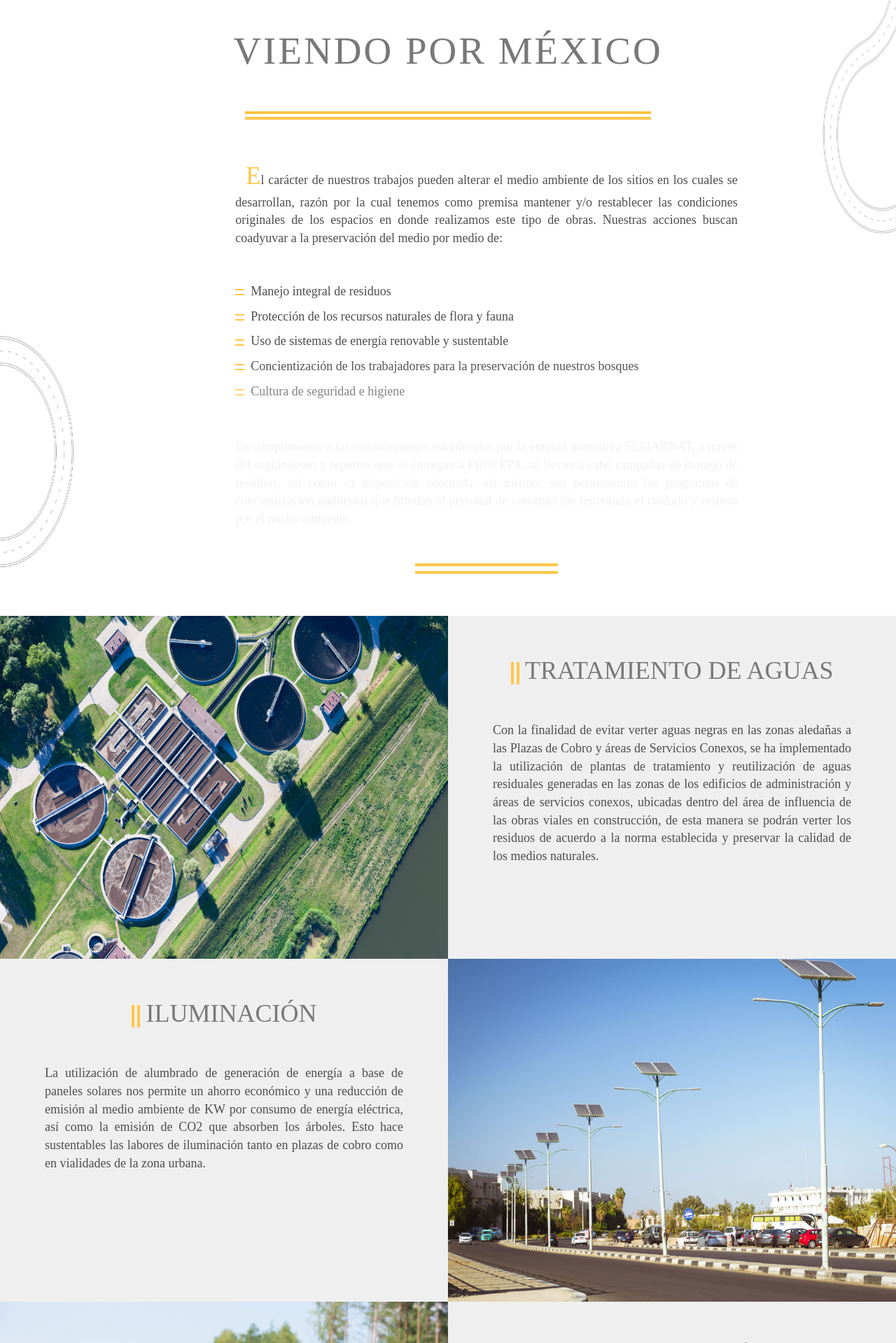
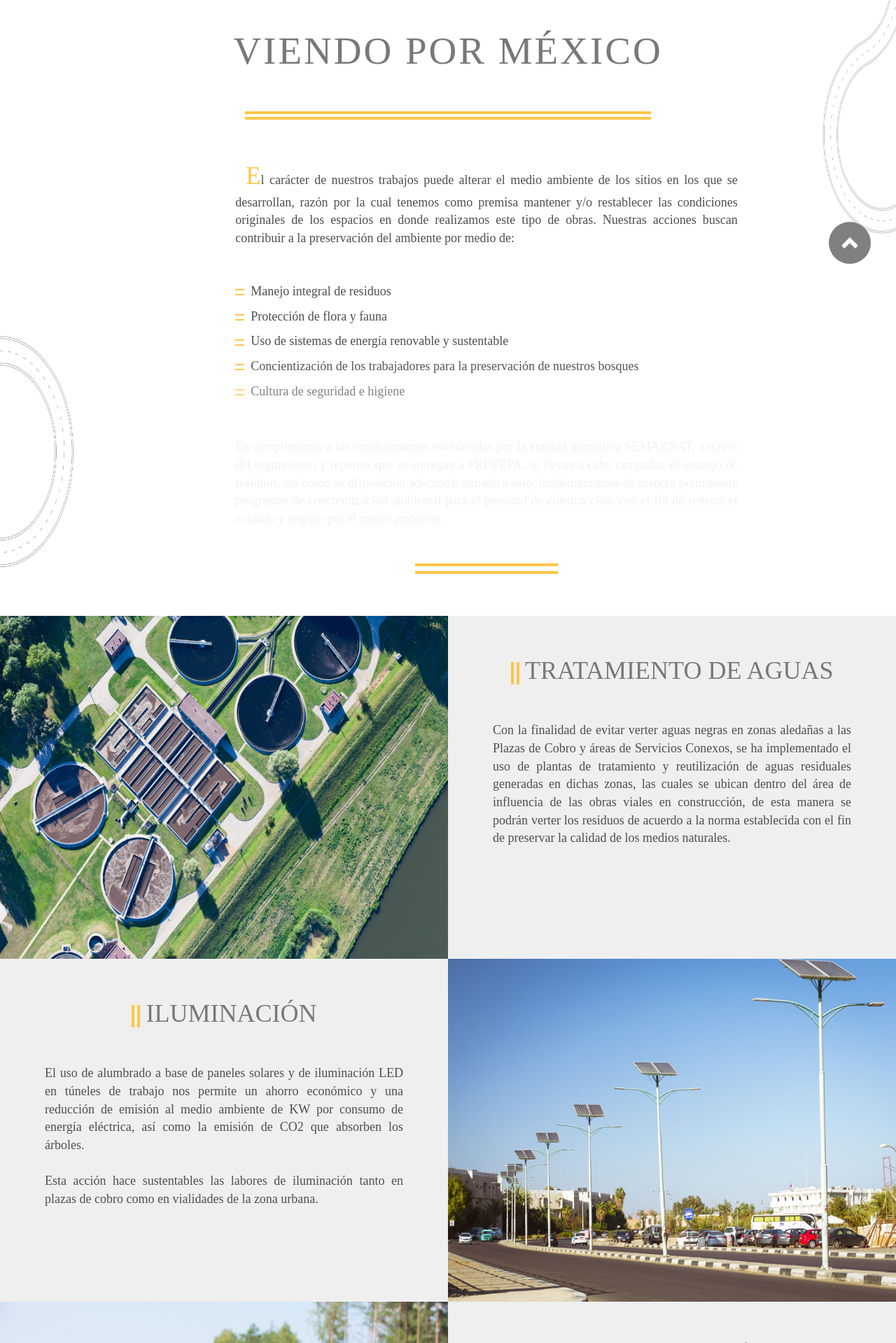
Before and after one commit to jesusrq92/autovan, a PHP site: page /mexico.php in a window 1280 px wide. Shown: the part 344-2263 px from the top of the page at 70% size. Run offline with PHP 8.4, Linux system fonts and the light colour scheme; some libraries are stand-ins or nearby versions; some web fonts are replaced.

Commit message:
flecha con jquery terminada

```diff
--- a/css/estilos.css
+++ b/css/estilos.css
@@ -263,6 +263,16 @@
 	margin-top: 3em;
 }
 
+.listaAutopistaVerde{
+    color: #4f4f4f;
+    text-align: left;
+    margin-top: 0em;
+    margin-right: 12%;
+    margin-left: 12%;
+    padding: 3px;
+    font-size: 18px;
+}
+
 /*CONTACTO ESTILOS*/
 
 .sel {
@@ -327,8 +337,8 @@
 
 .letrasFooterNegro{
     color: white;
-    font-size: 19px;
-    padding-top: .2em;
+    font-size: 17px;
+    padding-top: .4em;
 }
 
 #logoAutovanFooter{
@@ -345,6 +355,7 @@
     transition: .3s;
     text-decoration: none;
     text-align: right;
+    font-size: 17px;
 }
 
 #correo:hover{
@@ -360,24 +371,44 @@
 }
 
 .divFlecha{
-    float: right;
-    display: inline-block;
-    margin-right: 3em;
+   opacity: 0;
+}
+
+.w-toplink.active {
+    bottom: 2.5em;
+    margin-right:.8em;
+}
+.w-toplink {
+    display: block;
+    position: fixed;
+    bottom: -56px;
+    right: 15px;
+    text-align: center;
+    font-size: 34px;
+    line-height: 54px;
+    height: 54px;
+    width: 54px;
+    border-radius: 50%;
+    z-index: 100;
+    outline: none !important;
+    -webkit-transition: background-color 0.3s, box-shadow 0.3s, bottom 0.3s;
+    transition: background-color 0.3s, box-shadow 0.3s, bottom 0.3s;
 }
 
 .divHaus{
     float: right;
+    margin-right: 100px;
     display: inline-block;
 }
 
-#flechitaEstilo{
+#flechita{
     border-radius: 50%;
     background-color: grey;
-    padding: 7px;
+    padding: 18px;
     transition: .3s;
 }
 
-#flechitaEstilo:hover{
+#flechita:hover{
     background-color: #ffc648;
 }
 
@@ -611,6 +642,10 @@
         font-size: 16px;
     }
 
+    .listaAutopistaVerde{
+    font-size: 16px;
+    }
+
     #pista1{
         width: 100% !important;
         height: 100% !important;
@@ -819,6 +854,14 @@
         display: none;
     }
 
+    #flechita{
+        display: none;
+    }
+
+    .divHaus{
+    margin-right: 0px;
+    }
+
     .parrafoObjetivos{
         font-size: 18px;
     }
--- a/footer.html
+++ b/footer.html
@@ -1,28 +1,10 @@
+<div class="divFlecha">
+  <a class="w-toplink active" href="#regreso">
+    <img id="flechita" target="_blank" src="images/up.png" alt="flecha">
+  </a>
+</div>
+
 <footer id="footer">
-    <!-- <div class="row rowAncho">
-      <div class="col-sm-3 colAncho">
-         <div id="footerLeft">
-            <a target="blank" href="http://autovan.mx"><img id="logoAutovanFooter" src="images/logoAutovan.png"></a>
-         </div>
-      </div>
-      <div class="col-sm-3 colAncho">
-          <p id="footerCentro"><br>
-          <a href="#regreso"><button id="botonFooter"><center><img src="images/backIcon.png"></center>&nbsp;&nbsp;&nbsp;Regresar</button></a>
-          </p>
-      </div>
-      <div class="col-sm-3 colAncho">
-          <p id="footerCentro"><br>
-          <a id="correo" target="blank" href="mailto:contacto@autovan.com.mx"><img src="images/email.png">&nbsp;&nbsp;contacto@autovan.com.mx</a>
-          <br>Aviso de Privacidad
-          </p>
-      </div>
-      <div class="col-sm-3 colAncho">
-         <div id="footerRight">
-         <p id="powered">Powered by</p>
-           <a target="_blank" href="http://concepthaus.mx/"><img id="logoPowered" src="images/haus.svg"></a>
-         </div>
-      </div>
-    </div> -->
     <div class="container-fluid anchoContainer">
       <div class="row rowAncho">
 
@@ -48,11 +30,6 @@
                 <img id="logoPowered" src="images/haus.svg">
               </a>
             </div>
-            <div class="divFlecha">
-              <a href="#regreso">
-                <img id="flechitaEstilo" target="_blank" src="images/up.png" alt="flecha">
-              </a>
-            </div>
         </div>
       </div>
     </div>
@@ -66,7 +43,6 @@
        </center>
 </div>
 
-
     <!-- jQuery (necessary for Bootstrap's JavaScript plugins) -->
     <script src="https://ajax.googleapis.com/ajax/libs/jquery/1.11.3/jquery.min.js"></script>
 
--- a/header.html
+++ b/header.html
@@ -23,6 +23,7 @@
     <!-- Pace -->
     <script src="pace/pace.js"></script>
     <link href="pace/themes/yellow/pace-theme-corner-indicator.css" rel="stylesheet" />
+
   </head>
 
 
--- a/mexico.html
+++ b/mexico.html
@@ -18,12 +18,12 @@
     <div class="row">
       <div class="col-sm-12 col-sm-8 col-sm-offset-2 col-md-8 col-md-offset-2 colAncho">
       <center>
-      <p class="parrafoServicio margenParrafo wow fadeIn" data-wow-duration="3s" data-wow-delay="0s"><span class="letraAmarilla">E</span>l carácter de nuestros trabajos pueden alterar el medio ambiente de los sitios en los cuales se desarrollan, razón por la cual tenemos como premisa mantener y/o restablecer las condiciones originales de los espacios en donde realizamos este tipo de obras. Nuestras acciones buscan coadyuvar a la preservación del medio por medio de:</p><br><br>
+      <p class="parrafoServicio margenParrafo wow fadeIn" data-wow-duration="3s" data-wow-delay="0s"><span class="letraAmarilla">E</span>l carácter de nuestros trabajos puede alterar el medio ambiente de los sitios en los que se desarrollan, razón por la cual tenemos como premisa mantener y/o restablecer las condiciones originales de los espacios en donde realizamos este tipo de obras. Nuestras acciones buscan contribuir a la preservación del ambiente por medio de:</p><br><br>
       <p class="parrafoServicio wow fadeIn" data-wow-duration="3s" data-wow-delay="1s">
            <img src="images/iconoServicio.png">&nbsp;&nbsp;Manejo integral de residuos
       </p>
       <p class="parrafoServicio wow fadeIn" data-wow-duration="3s" data-wow-delay="2s">
-           <img src="images/iconoServicio.png">&nbsp;&nbsp;Protección de los recursos naturales de flora y fauna
+           <img src="images/iconoServicio.png">&nbsp;&nbsp;Protección de flora y fauna
       </p>
       <p class="parrafoServicio wow fadeIn" data-wow-duration="3s" data-wow-delay="3s">
            <img src="images/iconoServicio.png">&nbsp;&nbsp;Uso de sistemas de energía renovable y sustentable
@@ -34,7 +34,7 @@
       <p class="parrafoServicio wow fadeIn" data-wow-duration="3s" data-wow-delay="5s">
            <img src="images/iconoServicio.png">&nbsp;&nbsp;Cultura de seguridad e higiene
       </p>
-     <p class="parrafoServicio margenParrafoMexico wow fadeIn" data-wow-duration="3s" data-wow-delay="6s">En cumplimiento a las condicionantes establecidas por la entidad normativa SEMARNAT, a través del seguimiento y reportes que se entregan a PROFEPA, se llevan a cabo campañas de manejo de residuos, así como su disposición adecuada; así mismo, son permanentes los programas de concientización ambiental que brindan al personal de construcción reiterando el cuidado y respeto por el medio ambiente.</p><br>
+     <p class="parrafoServicio margenParrafoMexico wow fadeIn" data-wow-duration="3s" data-wow-delay="6s">En cumplimiento a las condicionantes establecidas por la entidad normativa SEMARNAT, a través del seguimiento y reportes que se entregan a PROFEPA, se llevan a cabo campañas de manejo de residuos, así como su disposición adecuada; aunado a esto, implementamos de manera permanente programas de concientización ambiental para el personal de construcción, con el fin de reiterar el cuidado y respeto por el medio ambiente.</p><br>
 
      <hr style="color:yellow; width:200px; border:2px solid #ffc648;">
      <hr style="color:yellow; width:200px; border:2px solid #ffc648; margin-top:-13px;">
@@ -54,7 +54,7 @@
          <h1 class="subtitulos"><br><img src="images/iconoBarras.png"> TRATAMIENTO DE AGUAS</h1>
          </center>
             <p class="parrafoObjetivos">
-              Con la finalidad de evitar verter aguas negras en las zonas aledañas a las Plazas de Cobro y áreas de Servicios Conexos, se ha implementado la utilización de plantas de tratamiento y reutilización de aguas residuales generadas en las zonas de los edificios de administración y áreas de servicios conexos, ubicadas dentro del área de influencia de las obras viales en construcción, de esta manera se podrán verter los residuos de acuerdo a la norma establecida y preservar la calidad de los medios naturales.
+              Con la finalidad de evitar verter aguas negras en zonas aledañas a las Plazas de Cobro y áreas de Servicios Conexos, se ha implementado el uso de plantas de tratamiento y reutilización de aguas residuales generadas en dichas zonas, las cuales se ubican dentro del área de influencia de las obras viales en construcción, de esta manera se podrán verter los residuos de acuerdo a la norma establecida con el fin de  preservar la calidad de los medios naturales.
             </p>
       </div>
       <div class="col-sm-6 colAncho apareceTratamientoAguas">
@@ -67,7 +67,9 @@
          <h1 class="subtitulos"><br><img src="images/iconoBarras.png"> ILUMINACIÓN</h1>
          </center>
             <p class="parrafoObjetivos">
-              La utilización de alumbrado de generación de energía a base de paneles solares nos permite un ahorro económico y una reducción de emisión al medio ambiente de KW por consumo de energía eléctrica, así como la emisión de CO2 que absorben los árboles. Esto hace sustentables las labores de iluminación tanto en plazas de cobro como en vialidades de la zona urbana.
+              El uso de alumbrado a base de paneles solares y de iluminación LED en túneles de trabajo nos permite un ahorro económico y una reducción de emisión al medio ambiente de KW por consumo de energía eléctrica, así como la emisión de CO2 que absorben los árboles.
+              <br><br>
+              Esta acción hace sustentables las labores de iluminación tanto en plazas de cobro como en vialidades de la zona urbana.
             </p>
       </div>
       <div class="col-sm-6 colAncho">
@@ -83,13 +85,43 @@
          <h1 class="subtitulos"><br><img src="images/iconoBarras.png"> CAPACITACIÓN</h1>
          </center>
             <p class="parrafoObjetivos">
-              Es importante crear conciencia y generar una cultura de respecto al ambiente entre todos los trabajadores que participan en los proyectos de infraestructura, razón por la cual se dan cursos de comportamiento y cuidado al ambiente, para que el personal, desde el inicio de actividades, considere el desarrollo de sus labores privilegiando el cuidado al medio ambiente, la preservación de nuestros bosques y dar aviso de situaciones que puedan poner en riesgo al mismo.<br>
-              Un aspecto muy importante es la prevención de accidentes y enfermedades laborales. Tenemos implementado este seguimiento a partir de un encargado en cada proyecto, tanto para la concientización del personal como para la prevención de accidentes y enfermedades que se pudieran originar en el área de trabajo.
+              Es importante crear conciencia y generar una cultura ambiental entre todos los trabajadores que participan en los proyectos de infraestructura,  por esta razón se dan cursos de comportamiento y cuidado del medio ambiente para que el personal, desde el inicio de actividades, considere el desarrollo de sus labores privilegiando el cuidado al medio ambiente, la preservación de nuestros bosques y dar aviso de situaciones que puedan poner en riesgo al mismo.
+              <br>
+              Un aspecto muy importante es la prevención de accidentes y enfermedades laborales, por ello contamos con personal encargado de dar seguimiento a cada proyecto, tanto para la concientización del personal como para la prevención de posibles altercados en el área de trabajo.
             </p>
       </div>
       <div class="col-sm-6 colAncho apareceCapacitacion">
           <img class="wow zoomIn" id="pista1" src="images/capacitacion.jpg">
       </div>
     </div>
+
+
+
+    <div class="row rowAncho">
+      <div class="col-sm-6 colAncho">
+         <center>
+         <h1 class="subtitulos"><br><img src="images/iconoBarras.png"> AUTOPISTA VERDE</h1>
+         </center>
+            <p class="parrafoObjetivos">
+              Estamos a cargo de la infraestructura de la primera autopista “verde” de México, bajo las siguientes normas:
+              <ul>
+                <li class="listaAutopistaVerde">Reforestación minuciosa en zonas afectadas</li>
+                <li class="listaAutopistaVerde">Siembra de 200 hectáreas para reforestar una zona del Nevado de Toluca</li>
+                <li class="listaAutopistaVerde">Asesoría por parte de biólogos responsables de la flora y fauna de la zona</li>
+                <li class="listaAutopistaVerde">Responsabilidad ambiental en ciénegas y pantanos</li>
+                <li class="listaAutopistaVerde">Aplicación de ‘peso constructivo ligero’ en zonas pantanosas para evitar hundimiento</li>
+                <li class="listaAutopistaVerde">Uso de maquinaria de última generación para la pavimentación</li>
+                <li class="listaAutopistaVerde">Uso de micro-carpeta sobre la carpeta asfáltica para la filtración del agua</li>
+                <li class="listaAutopistaVerde">Reducción de contaminación auditiva gracias a la propiedad absorbente de ruido que posee la micro-carpeta</li>
+              </ul>
+            </p>
+      </div>
+      <div class="col-sm-6 colAncho">
+         <img class="wow zoomIn" id="pista1" src="images/autopistaVerde.jpg" data-wow-duration="3s" data-wow-delay="1.5s">
+      </div>
+    </div>
+
+
+
   </div><br>
 </section>
```
Also changed, not shown: js/operaciones.js (+20 -9 lines), images/autopistaVerde.jpg (added), 1 other file.
